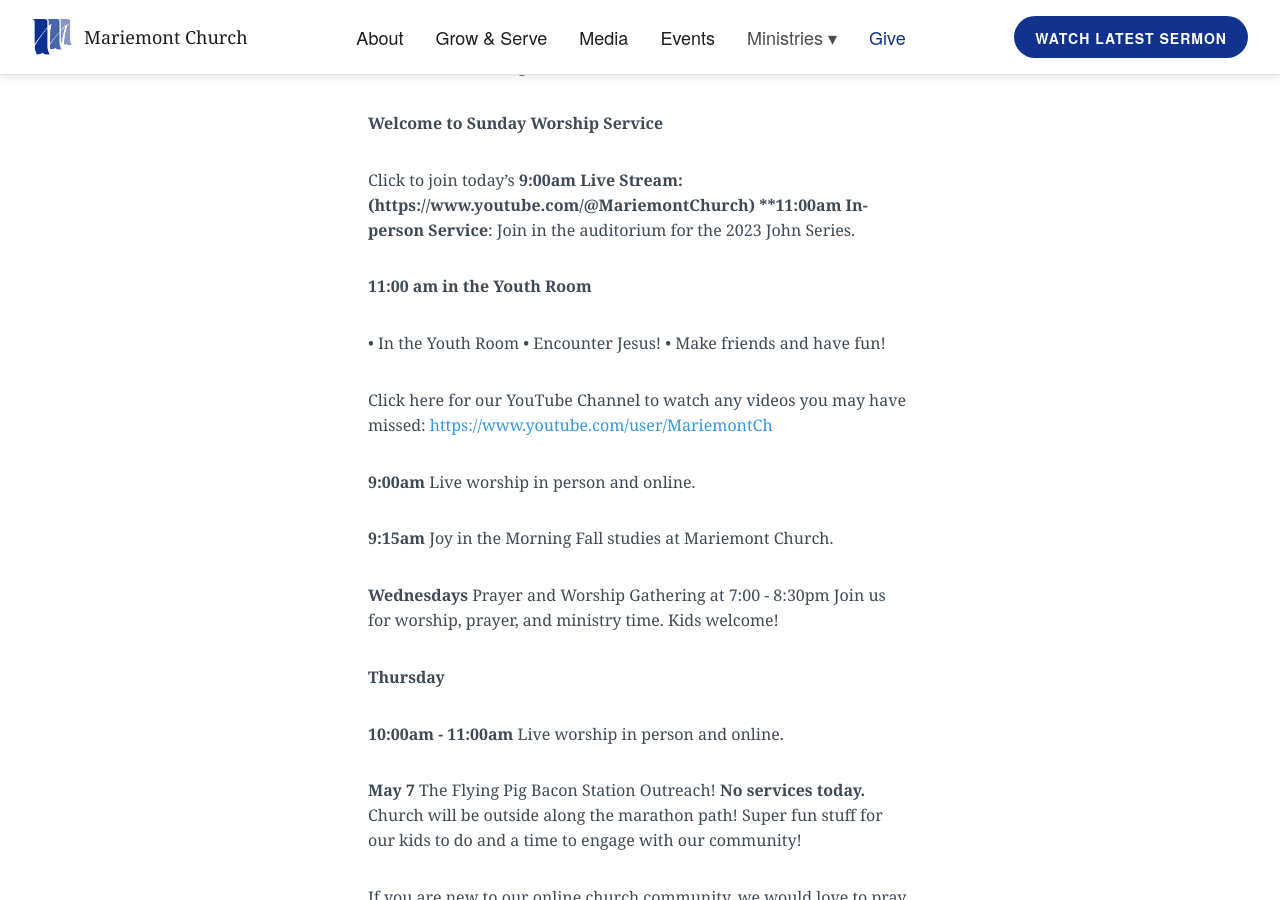
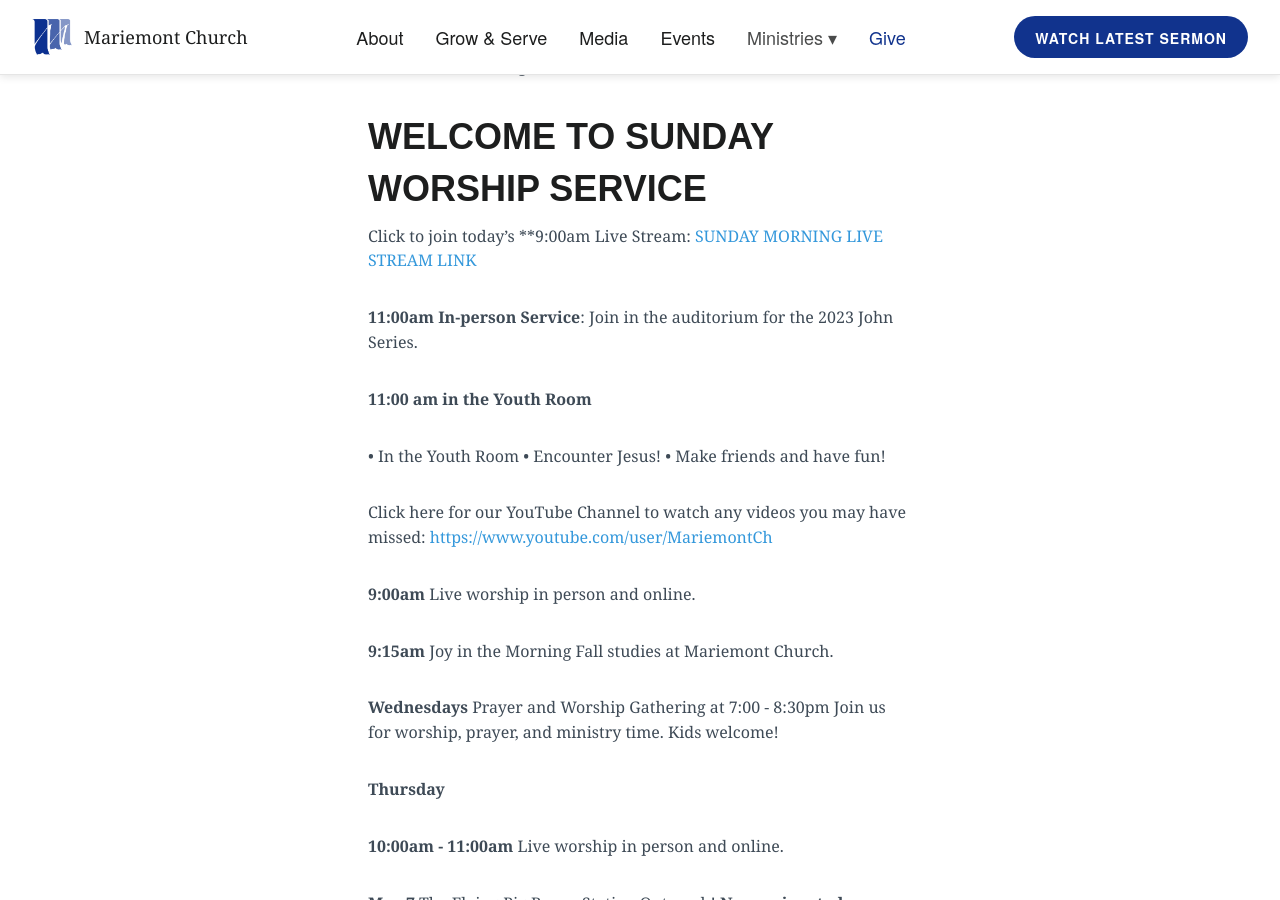
Before and after one commit to lukemoderwell/mariemont, a Jekyll site: the page built from updates.markdown, in a window 1280 px wide and 900 px high, scrolled down 618 px. Built offline with Jekyll 4.4.1, drawn with Linux system fonts in a browser that asks for light colours; nearby versions of some CDN libraries.

Commit message:
Updated Updates

```diff
--- a/updates.markdown
+++ b/updates.markdown
@@ -34,9 +34,11 @@
 
 
 
-**Welcome to Sunday Worship Service**
+## Welcome to Sunday Worship Service
 
-Click to join today's **9:00am Live Stream: (https://www.youtube.com/@MariemontChurch)
+Click to join today's **9:00am Live Stream: [SUNDAY MORNING LIVE STREAM LINK](https://www.youtube.com/@MariemontChurch)
+
+
 **11:00am In-person Service**: Join in the auditorium for the 2023 John Series.
 
 **11:00 am in the Youth Room**
```
